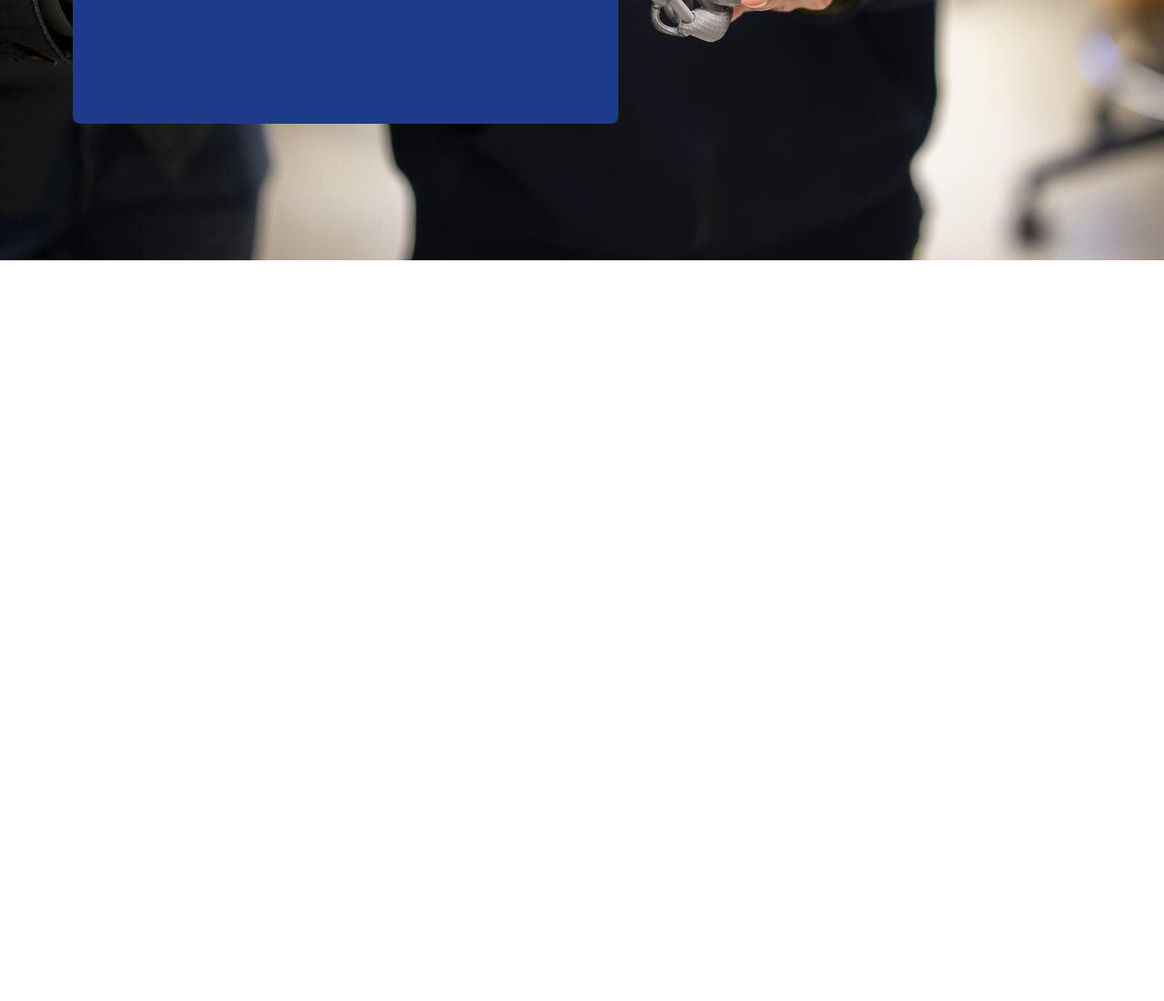
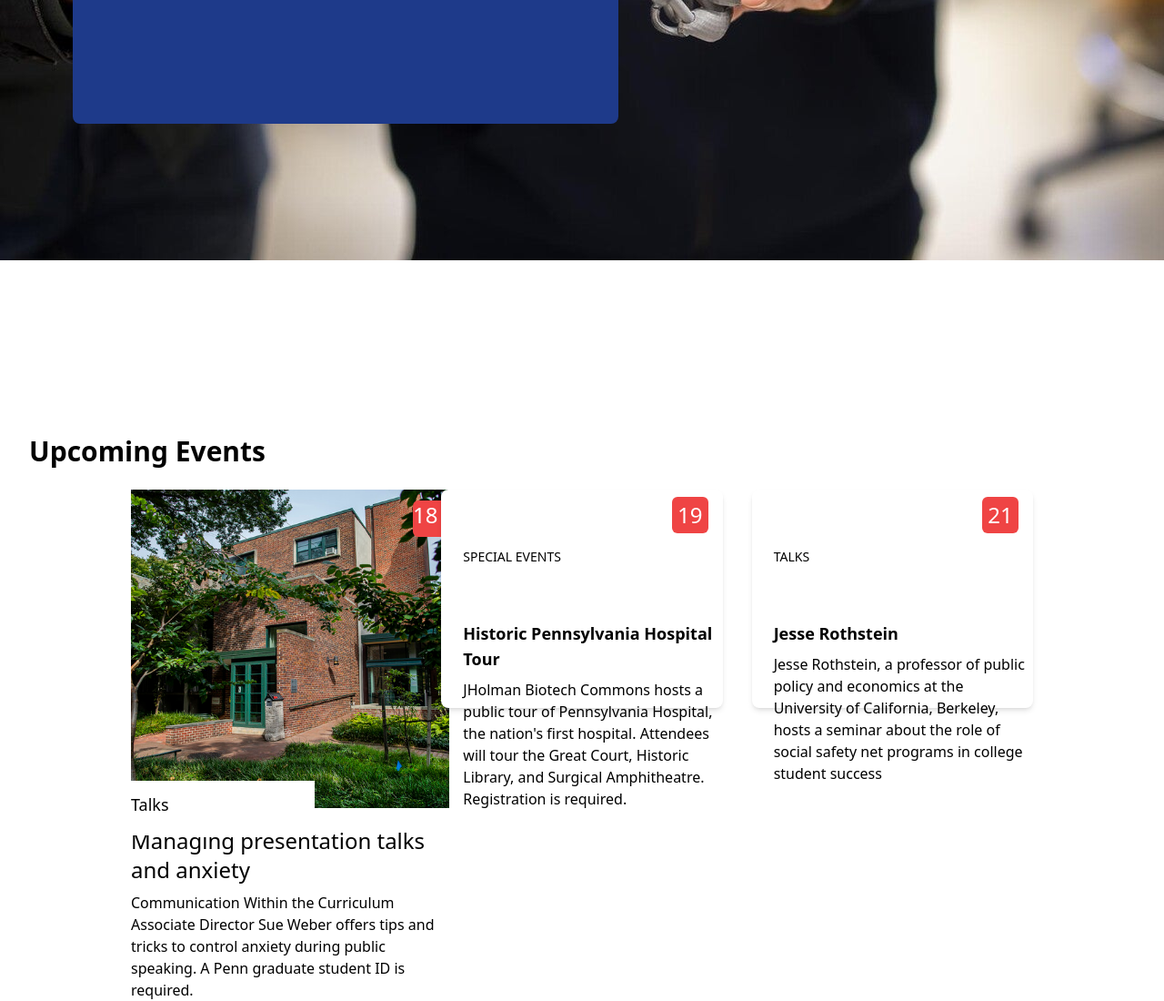
Before and after one commit to adeline333/cloning_assessment, a website: page index.html in a window 1280 px wide. Shown: the part 2243-3343 px from the top of the page at 91% size. Before the commit the page ends 2529 px from the top, so only its background shows below. Drawn offline with nearby package versions, Linux system fonts and the light colour scheme.

Commit message:
working on the Upcoming events section

```diff
--- a/index.html
+++ b/index.html
@@ -125,7 +125,7 @@
 
 
 </div>
-
+<!--inovatn-->
 <div class=" mt-14">
 <div class="hero-image h-screen relative" style="background-image: url('./Images/penn-center-innovation.jpeg');">
     <div class="absolute  bg-blue-950 "></div>
@@ -143,5 +143,75 @@
 </div>
 
 
+
+<!--upcoming events-->
+
+
+<section class="py-12 px-8 mt-36">
+
+    <div class=" ">
+    <h2 class="text-3xl font-bold mb-6 ">Upcoming Events</h2>
+    <div class="grid grid-cols-3  gap-8 mr-28 ml-28">
+
+        <div class="bg-gray-200 w-[350px] h-60 relative ">
+            <img src="./Images/events1.jpg" alt="">
+
+            <div class="absolute top-80">
+            <p class=" bg-white pr-40 pl-0 pt-3 pb-5 font-light text-lg">Talks</p>
+             </div>
+
+             <div class=" absolute bg-red-500 text-white rounded-md w-10 h-10  top-3 right-0">
+                <span class="text-2xl">18</span>
+            </div>
+
+            <p class=" text-2xl bg-white pt-5">Managing presentation talks and anxiety</p>
+            <p class=" pt-2 bg-white"> Communication Within the Curriculum Associate Director Sue Weber offers tips and tricks to control anxiety during public speaking. A Penn graduate student ID is required.</p>
+          </div>
+
+
+
+        <div class="bg-white rounded-lg shadow-md p-6 relative">
+
+                <div class="absolute top-2 right-2 bg-red-500 text-white rounded-md w-10 h-10 flex items-center justify-center mr-2">
+                    <span class="text-2xl">19</span>
+                </div>
+                <div class=" mt-10">
+                    <h3 class="text-sm font-medium bg-gray-10">SPECIAL EVENTS</h3>
+                </div>
+
+                <div class="top-20 absolute mt-16">
+            <h4 class="text-lg font-semibold mb-2 ">Historic Pennsylvania Hospital Tour</h4>
+            <p class="text-black mb-4 ">JHolman Biotech Commons hosts a public tour of Pennsylvania Hospital, the nation's first hospital. Attendees will tour the Great Court, Historic Library, and Surgical Amphitheatre. Registration is required.</p>
+                </div>
+
+           </div>
+
+
+           <div class="bg-white rounded-lg shadow-md p-6 relative">
+
+            <div class="absolute top-2 right-2 bg-red-500 text-white rounded-md w-10 h-10 flex items-center justify-center mr-2">
+                <span class="text-2xl">21</span>
+            </div>
+            <div class="">
+                <h3 class="text-sm font-medium bg-gray-10 mt-10">TALKS</h3>
+            </div>
+
+            <div class="top-20 absolute mt-16">
+        <h4 class="text-lg font-semibold mb-2 ">
+            Jesse Rothstein</h4>
+        <p class="text-black mb-4 ">Jesse Rothstein, a professor of public policy and economics at the University of California, Berkeley, hosts a seminar about the role of social safety net programs in college student success</p>
+            </div>
+
+       </div>
+
+        </div>
+
+
+
+
+    </div>
+  </div>
+</section>
+
 </body>
 </html>
```
Also changed, not shown: Images/events1.jpg (added).
